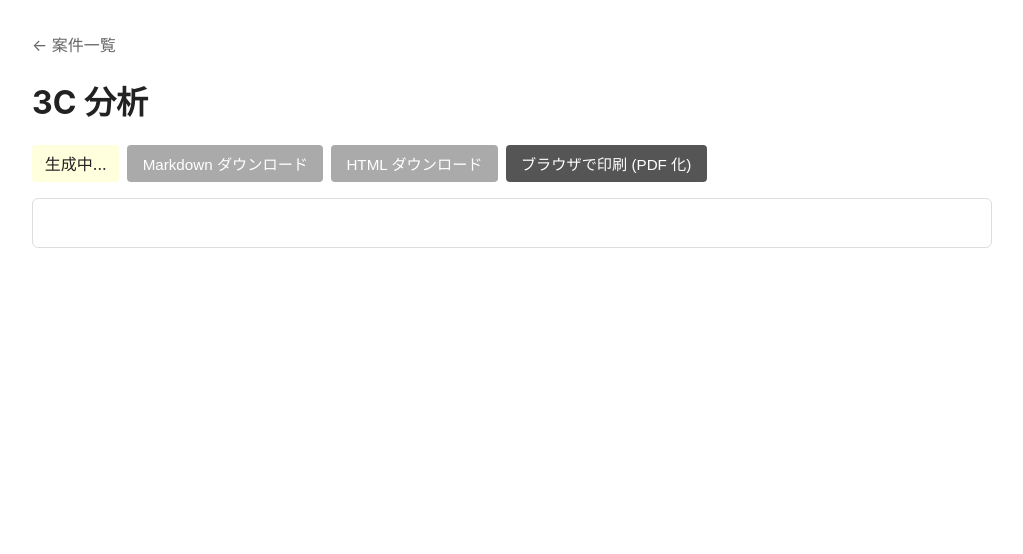
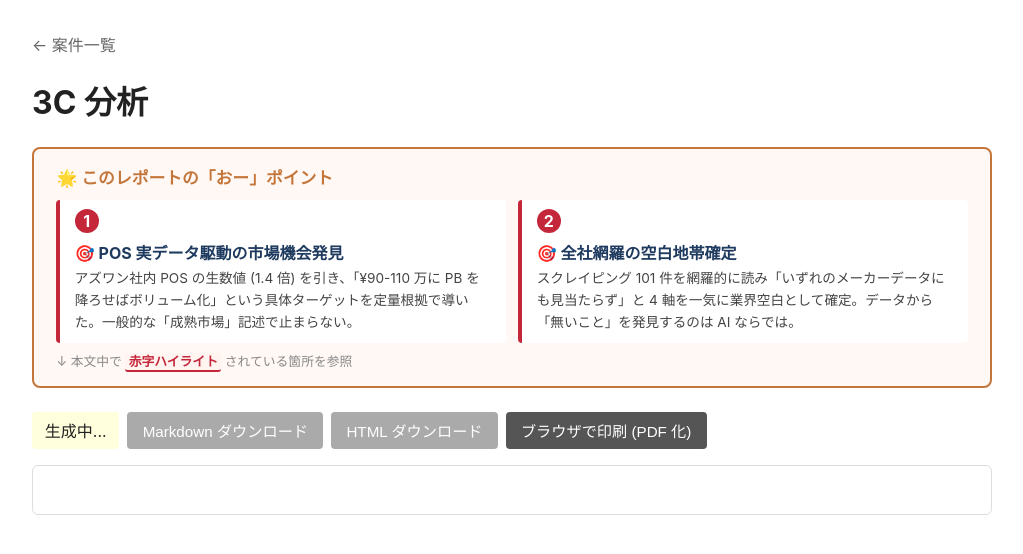
Before and after one commit to daruma0411-crypto/pb-planner, a Flask app: page /projects/1/report in a window 1280 px wide. Shown: the top 554 px of the page, without its empty margins (128-1151 px from the left). Run offline with Flask 3, Linux system fonts and the light colour scheme; some libraries are stand-ins or nearby versions.

Commit message:
feat(ui): report_phase.html に光るポイント解説カード + 本文赤字ハイライト機能（4 phase 共通）

```diff
--- a/templates/report_phase.html
+++ b/templates/report_phase.html
@@ -18,6 +18,16 @@
 #report th { background: #eee; }
 #report code { background: #f4f4f4; padding: 0.1em 0.3em; border-radius: 3px; }
 #report pre { background: #f4f4f4; padding: 0.6em; border-radius: 4px; overflow-x: auto; }
+mark.hl { background: #fff4f0; color: #c4263a; padding: 0.1em 0.25em; border-radius: 3px; font-weight: bold; border-bottom: 2px solid #c4263a; }
+.hl-card { background: #fff8f5; border: 2px solid #c4763a; border-radius: 8px; padding: 1em 1.4em; margin: 1.5em 0; }
+.hl-card-title { font-size: 1.05em; font-weight: bold; color: #c4763a; margin-bottom: 0.6em; }
+.hl-list { display: grid; grid-template-columns: 1fr 1fr; gap: 0.8em; }
+.hl-item { background: #fff; border-left: 4px solid #c4263a; padding: 0.6em 0.9em; border-radius: 4px; }
+.hl-no { display: inline-block; background: #c4263a; color: #fff; border-radius: 50%; width: 1.5em; height: 1.5em; text-align: center; line-height: 1.5em; font-weight: bold; margin-bottom: 0.4em; }
+.hl-label { font-weight: bold; font-size: 1em; color: #1f3a5f; margin-bottom: 0.3em; }
+.hl-desc { font-size: 0.85em; color: #444; line-height: 1.6; }
+.hl-note { font-size: 0.8em; color: #888; margin-top: 0.6em; margin-bottom: 0; }
+@media (max-width: 700px) { .hl-list { grid-template-columns: 1fr; } }
 @media print {
   body { max-width: 100%; margin: 0; padding: 0; color: #000; }
   .toolbar, .nav { display: none !important; }
@@ -50,6 +60,62 @@
   '4p': { title: '4P 設計', api: '4p', next: 'finish', next_label: 'キャッチ+マスタへ' },
   'finish': { title: 'キャッチ + 商品マスタ', api: 'finish', next: null, next_label: null },
 };
+const HIGHLIGHTS = {
+  '3c': [
+    { keyword: '100L クラスの引き合いが直近 12 ヶ月で 1.4 倍に伸長', label: '🎯 POS 実データ駆動の市場機会発見',
+      desc: 'アズワン社内 POS の生数値 (1.4 倍) を引き、「¥90-110 万に PB を降ろせばボリューム化」という具体ターゲットを定量根拠で導いた。一般的な「成熟市場」記述で止まらない。' },
+    { keyword: 'データ可搬性 / GMP IQ-OQ / 多言語 / サブスク', label: '🎯 全社網羅の空白地帯確定',
+      desc: 'スクレイピング 101 件を網羅的に読み「いずれのメーカーデータにも見当たらず」と 4 軸を一気に業界空白として確定。データから「無いこと」を発見するのは AI ならでは。' },
+  ],
+  'ksf': [
+    { keyword: '× 未解決(業界空白)', label: '🎯 NB 現状解決度を可視化',
+      desc: 'ペイン表に「NB(FLS-1000)の現状解決度」列を追加し、× 未解決 / △ 部分対応 / ○ NB satisfy 済を明示。PB 差別化余地★★★を機械的に算出して優先順位付け。' },
+    { keyword: 'NB が未解決のペインを優先列挙', label: '🎯 ハルシネーション抑止の自己宣言',
+      desc: '「人間工学系ペインは NB satisfy 済前提として強度を下方修正」を明文化。AI が自分の判定基準を晒すことで透明性確保、後段の意思決定者が監査可能に。' },
+  ],
+  'stp': [
+    { keyword: '滅菌記録の外部要件強度', label: '🎯 軸の発明：NB 弱点軸×購買行動軸',
+      desc: '既存の「組織タイプ × 容量」軸を捨て「滅菌記録要件 × 消耗品月次回転」という NB 弱点と購買行動の組合せに再設計。S5 食品検査 / S8 バイオベンチャーが最優先で浮上。' },
+    { keyword: 'PB は「価格 -20%」のみでは独自性が弱く、優先順位を落とす', label: '🎯 最大ボリュームを意図的に外す判断',
+      desc: '大学 (S7) は最大ボリュームだが NB(HVA-110LB ¥742K 等) が同軸訴求済みで「価格だけでは勝てない」と判定、優先度を下げる。データ駆動で「勝てない戦場を選ばない」を明示。' },
+  ],
+  '4p': [
+    { keyword: '価格谷間 ¥850K 帯', label: '🎯 価格谷間「中央突破」ポジショニング',
+      desc: 'NB 全社の価格表から ¥742K(yamato) と ¥980K(tomys LPS) の谷 ¥850K 帯を発見し、PB-FS100 ¥864K を投入。機能で ¥742K に勝ち、価格で ¥980K に勝つ二面攻撃。' },
+    { keyword: '本体 + サブスク 24 ヶ月 LTV 粗利', label: '🎯 LTV ベースの粗利設計',
+      desc: 'ハード単発粗利 21.8% にサブスク LTV を加算して 28.7%(24 ヶ月)。「機器売り切り」から「LTV 最大化」へモデル転換、消耗品サブスクで継続収益を定量化。' },
+  ],
+  'finish': [],
+};
+function applyHighlights(phase) {
+  const list = HIGHLIGHTS[phase] || [];
+  if (list.length === 0) return;
+  const reportEl = document.getElementById('report');
+  let html = reportEl.innerHTML;
+  for (const { keyword } of list) {
+    // mark で囲む（1 件目のみ置換）
+    const escKw = keyword.replace(/[.*+?^${}()|[\]\\]/g, '\\$&');
+    const re = new RegExp('(' + escKw + ')', '');
+    if (re.test(html)) {
+      html = html.replace(re, '<mark class="hl">$1</mark>');
+    }
+  }
+  reportEl.innerHTML = html;
+}
+function renderHighlightCard(phase) {
+  const list = HIGHLIGHTS[phase] || [];
+  if (list.length === 0) return '';
+  const items = list.map((h, i) =>
+    `<div class="hl-item"><div class="hl-no">${i+1}</div>` +
+    `<div class="hl-label">${h.label}</div>` +
+    `<div class="hl-desc">${h.desc}</div></div>`
+  ).join('');
+  return `<div class="hl-card">
+    <div class="hl-card-title">🌟 このレポートの「おー」ポイント</div>
+    <div class="hl-list">${items}</div>
+    <p class="hl-note">↓ 本文中で <mark class="hl">赤字ハイライト</mark> されている箇所を参照</p>
+  </div>`;
+}
 const params = new URLSearchParams(location.search);
 const phase = params.get('phase') || '3c';
 const info = PHASE_INFO[phase] || PHASE_INFO['3c'];
@@ -57,6 +123,14 @@
 document.title = info.title + ' — PB企画プランナー';
 document.getElementById('phase_title').textContent = info.title;
 document.getElementById('page_title').textContent = info.title + ' — PB企画プランナー';
+// 「光るポイント」解説カードをタイトル直下に挿入
+(function injectHlCard() {
+  const card = renderHighlightCard(phase);
+  if (card) {
+    const h1 = document.getElementById('phase_title');
+    h1.insertAdjacentHTML('afterend', card);
+  }
+})();
 let reportId = null;
 let mdAccum = "";
 
@@ -86,6 +160,7 @@
         if (mdRes.ok) {
           const md = await mdRes.text();
           document.getElementById('report').innerHTML = marked.parse(md);
+          applyHighlights(phase);
           document.getElementById('status').textContent = '✓ 完了（既存）';
           _activateDownloads(rid);
           return;
@@ -132,6 +207,7 @@
             }
           }
           if (payload.done) {
+            applyHighlights(phase);
             document.getElementById('status').textContent = '✓ 完了';
             if (reportId) _activateDownloads(reportId);
           }
```
